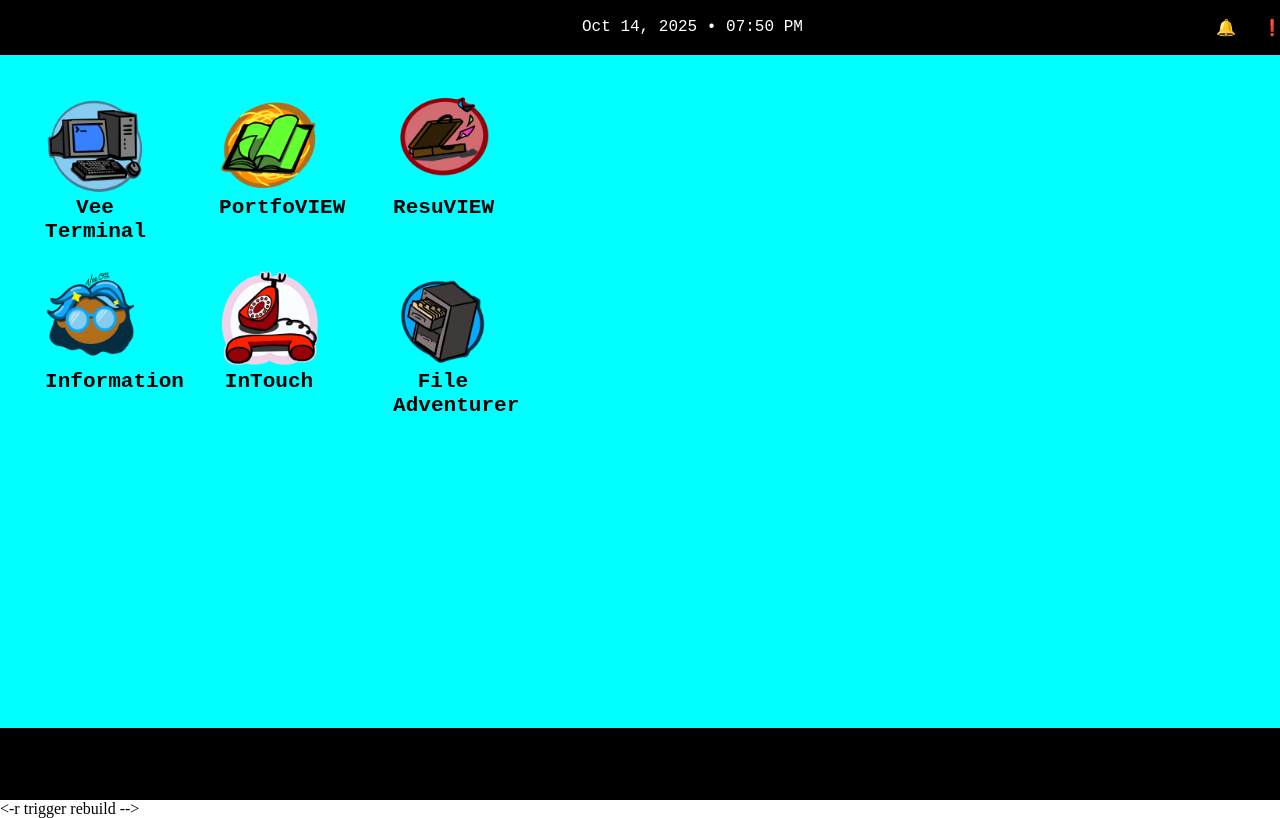
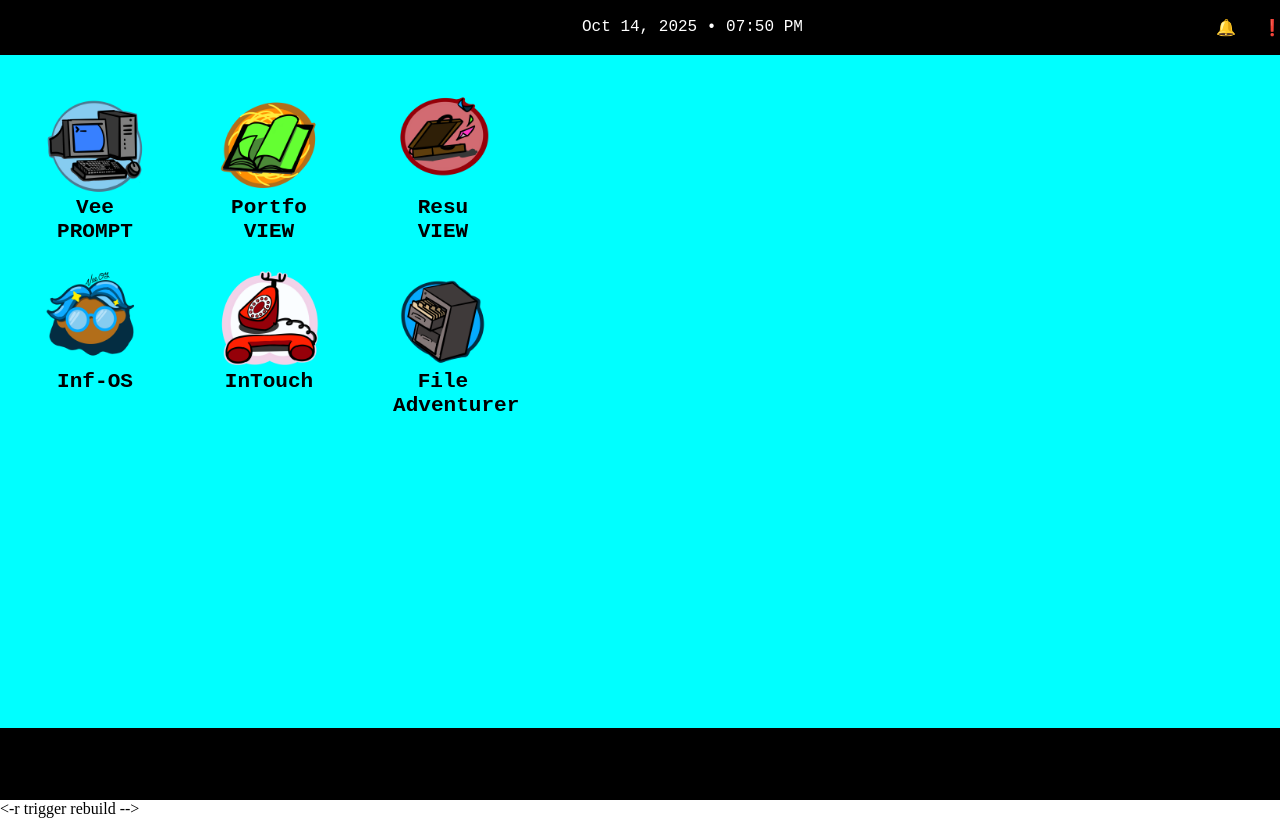
Before and after one commit to Vyl3y-dev/Vyl3y-dev.github.io, a plain HTML site: page index.html in a window 1280 px wide. Shown: the top 818 px of the page. Drawn offline with Linux system fonts and the light colour scheme.

Commit message:
Update index.html

```diff
--- a/index.html
+++ b/index.html
@@ -27,19 +27,19 @@
     <div id="main-desktop">
       <div class="desktop-icon" data-app="terminal">
         <img src="assets/icons/VeePrompt_LOGO.png" alt="Terminal">
-        <span><h3>Vee Terminal</h3></span>
+        <span><h3>Vee PROMPT</h3></span>
       </div>
       <div class="desktop-icon" data-app="portfolio">
         <img src="assets/icons/PortfoVIEW_LOGO.png" alt="Portfolio">
-        <span><h3>PortfoVIEW</h3></span>
+        <span><h3>Portfo VIEW</h3></span>
       </div>
       <div class="desktop-icon" data-app="resume">
         <img src="assets/icons/ResuVIEW_LOGO.png" alt="Resume">
-        <span><h3>ResuVIEW</h3></span>
+        <span><h3>Resu<br>VIEW</h3></span>
       </div>
       <div class="desktop-icon" data-app="information">
         <img src="assets/icons/VeeOS_LOGO.png" alt="Information">
-        <span><h3>Information</h3></span>
+        <span><h3>Inf-OS</h3></span>
       </div>
       <div class="desktop-icon" data-app="contact">
         <img src="assets/icons/InTouch_LOGO.png" alt="Contact">
```
